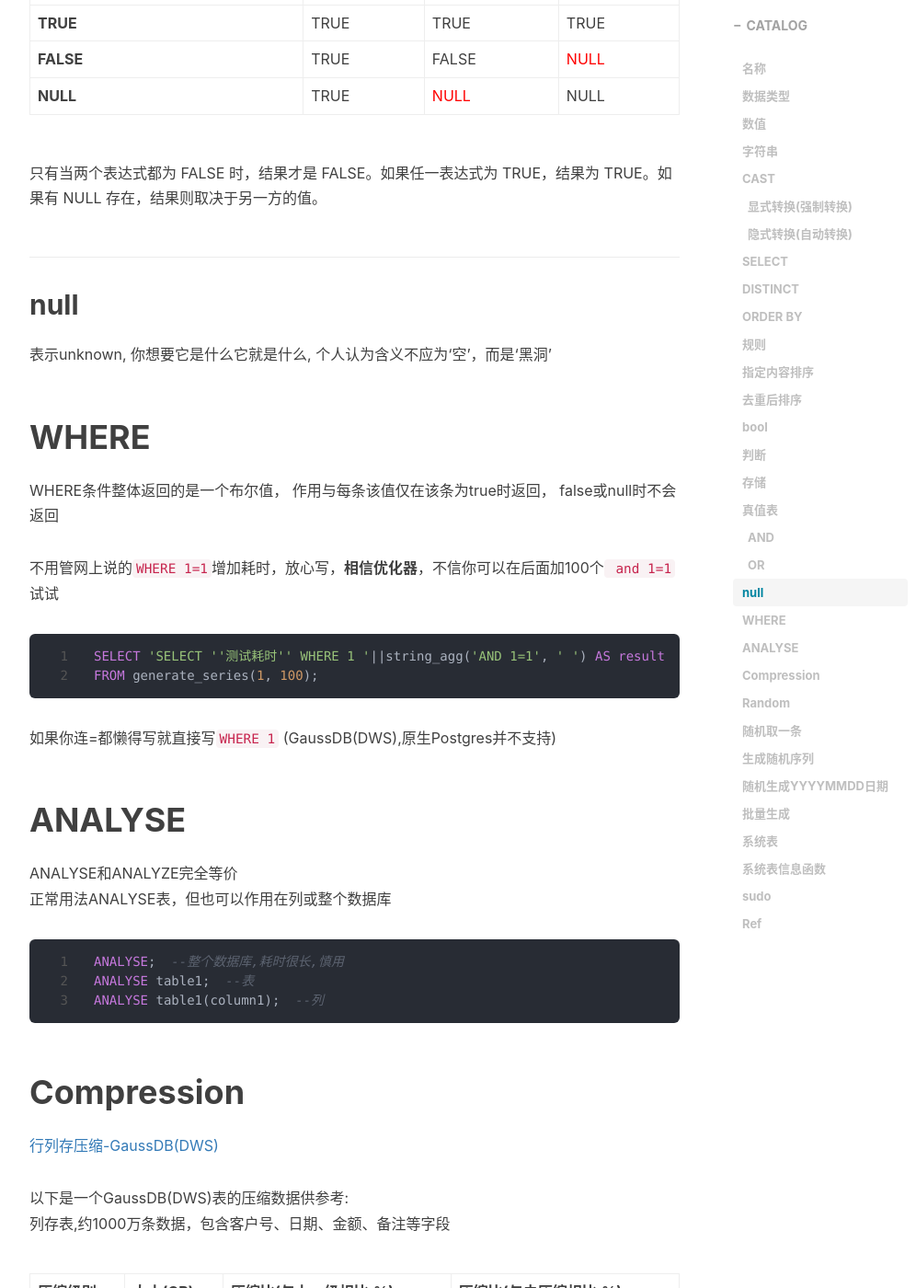
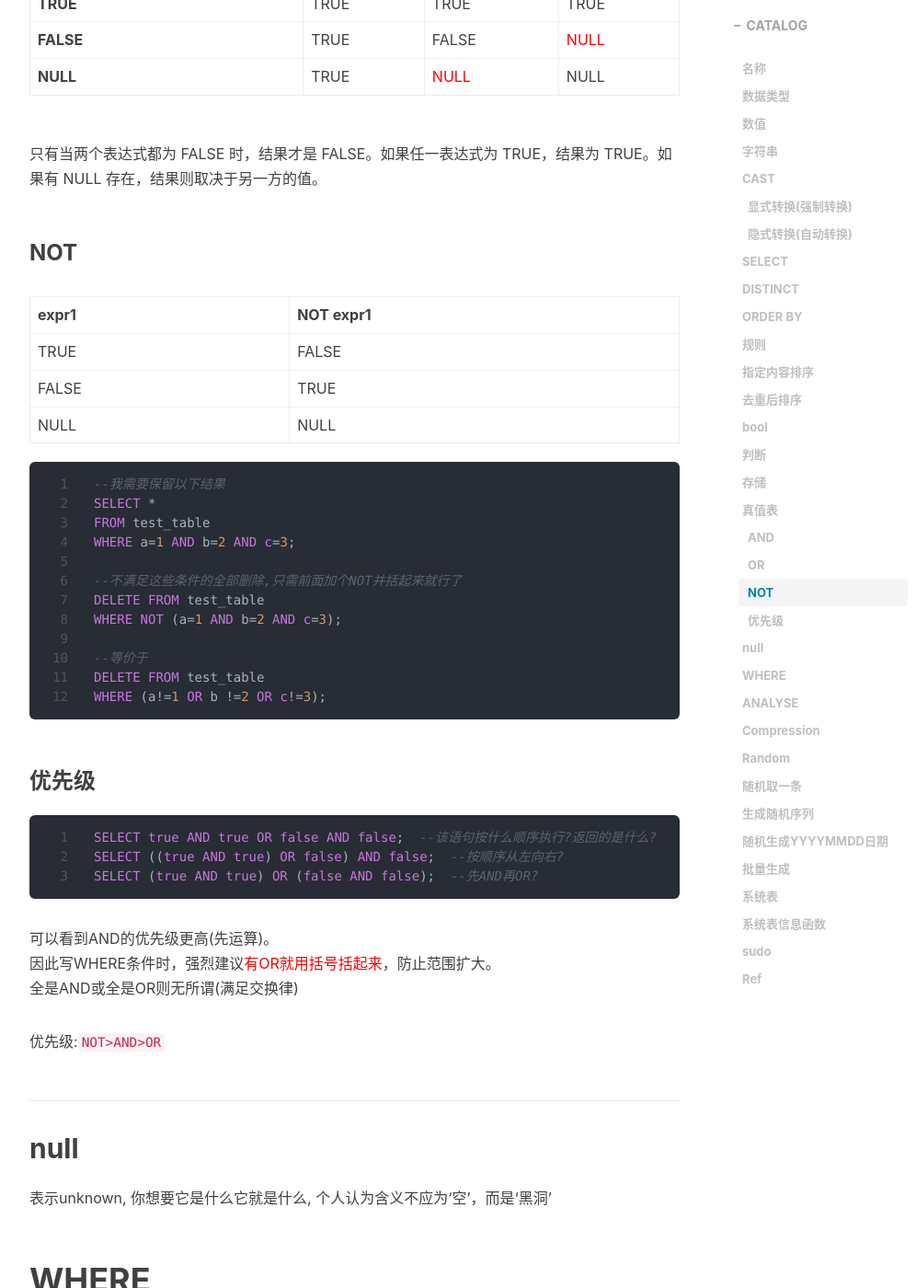
Before and after one commit to DreamingCats/dreamingcats.github.io, a Jekyll site: the page built from _posts/2024-07-17-postgresql中一些你可能不知道的用法.md, in a window 1280 px wide and 1400 px high, scrolled down 8047 px. Shown: the whole window at 92% size, without its empty margins (233-1229 px from the left). Built offline with Jekyll 4.4.1, drawn with Linux system fonts in a browser that asks for light colours; nearby versions of some CDN libraries; comment, search, counter and statistics services are not loaded; some of the changed text lies outside the part shown.

Commit message:
20240911-Update display

````diff
--- a/404.html
+++ b/404.html
@@ -11,6 +11,9 @@ permalink: /404.html
 <!-- Page Header -->
 {% include intro-header.html type="page" short='true' %}
 
+<img src="https://www.example.com/images/dinosaur.jpghttps://httpcats.com/404.jpg" alt="404" />
+
+
 <script>
 	document.body.classList.add('page-fullscreen');
 </script>
--- a/_config.yml
+++ b/_config.yml
@@ -92,6 +92,6 @@ page-mathjax: false
 friends:
   [
     { title: "资源分享网盘", href: "https://drive.amerika.run/" },
-    { title: "模板作者：huxpro", href: "http://huangxuan.me/" },
-	  { title: "原批笑话", href: "https://github.com/DreamingCats/GenshitJokes" },
+    { title: "模板作者:huxpro", href: "http://huangxuan.me/" },
+	  { title: "米哈游笑话", href: "https://github.com/DreamingCats/miHoYoJokes" },
   ]
--- a/_posts/2024-07-17-postgresql中一些你可能不知道的用法.md
+++ b/_posts/2024-07-17-postgresql中一些你可能不知道的用法.md
@@ -161,7 +161,7 @@ VALUES
 ('GBP'),  -- 英镑
 ('AUD'),  -- 澳大利亚元
 ('CAD'),  -- 加拿大元
-('HKD'),  -- 港币
+('HKD')   -- 港币
 ;
 
 --币种表人民币排最前,美元第二,其余按照字母排序
@@ -200,7 +200,6 @@ WHERE (
 collname ilike '%zh-hans%'
 or collname ilike '%cn%'
 );
-
 ```
 
 ## 去重后排序
@@ -360,6 +359,43 @@ false是varchar(5)
 
 只有当两个表达式都为 FALSE 时，结果才是 FALSE。如果任一表达式为 TRUE，结果为 TRUE。如果有 NULL 存在，结果则取决于另一方的值。
 
+### NOT
+
+| expr1 | NOT expr1 |
+| ----- | --------- |
+| TRUE  | FALSE     |
+| FALSE | TRUE      |
+| NULL  | NULL      |
+
+```sql
+--我需要保留以下结果
+SELECT *
+FROM test_table
+WHERE a=1 AND b=2 AND c=3;
+
+--不满足这些条件的全部删除,只需前面加个NOT并括起来就行了
+DELETE FROM test_table
+WHERE NOT (a=1 AND b=2 AND c=3);
+
+--等价于
+DELETE FROM test_table
+WHERE (a!=1 OR b !=2 OR c!=3);
+```
+
+### 优先级
+
+```sql
+SELECT true AND true OR false AND false;  --该语句按什么顺序执行?返回的是什么?
+SELECT ((true AND true) OR false) AND false;  --按顺序从左向右?
+SELECT (true AND true) OR (false AND false);  --先AND再OR?
+```
+
+可以看到AND的优先级更高(先运算)。
+因此写WHERE条件时，强烈建议<font color=red>有OR就用括号括起来</font>，防止范围扩大。
+全是AND或全是OR则无所谓(满足交换律)
+
+优先级:`NOT>AND>OR`
+
 ## null
 
 表示unknown,
@@ -373,10 +409,12 @@ WHERE条件整体返回的是一个布尔值，
 false或null时不会返回
 
 不用管网上说的`WHERE 1=1`增加耗时，放心写，**相信优化器**，不信你可以在后面加100个` and 1=1`试试
+
 ```sql
 SELECT 'SELECT ''测试耗时'' WHERE 1 '||string_agg('AND 1=1', ' ') AS result
 FROM generate_series(1, 100);
 ```
+
 如果你连=都懒得写就直接写`WHERE 1`
 (GaussDB(DWS),原生Postgres并不支持)
 
@@ -432,6 +470,7 @@ distribute by roundrobin;  --hash(hash_column)
 ```sql
 SELECT column1 FROM table1 ORDER BY random() LIMIT 1;
 ```
+
 ## 生成随机序列
 
 ```sql
@@ -440,6 +479,7 @@ UPDATE table1 SET cust_id='0'||LPAD((random()*1e9)::int::varchar,9,'0');  --用
 ```
 
 ## 随机生成YYYYMMDD日期
+
 ```sql
 DROP TABLE IF EXISTS test_random_date;
 CREATE TABLE test_random_date(
--- a/index.html
+++ b/index.html
@@ -1,6 +1,6 @@
 ---
 layout: page
-description: "如果觉得有用的话，点个star谢谢喵"
+description: "如果觉得有用的话,点个star谢谢喵"
 ---
 
 {% for post in paginator.posts %}
--- a/offline.html
+++ b/offline.html
@@ -2,7 +2,7 @@
 layout: default
 title: Offline
 hide-in-nav: true
-description: "阅读过的页面可以在离线时访问哦 ;)"
+description: "阅读过的页面可以在离线时访问喵~"
 header-img: "img/404-bg.jpg"
 permalink: /offline.html
 ---
````
Also changed, not shown: README.md.
